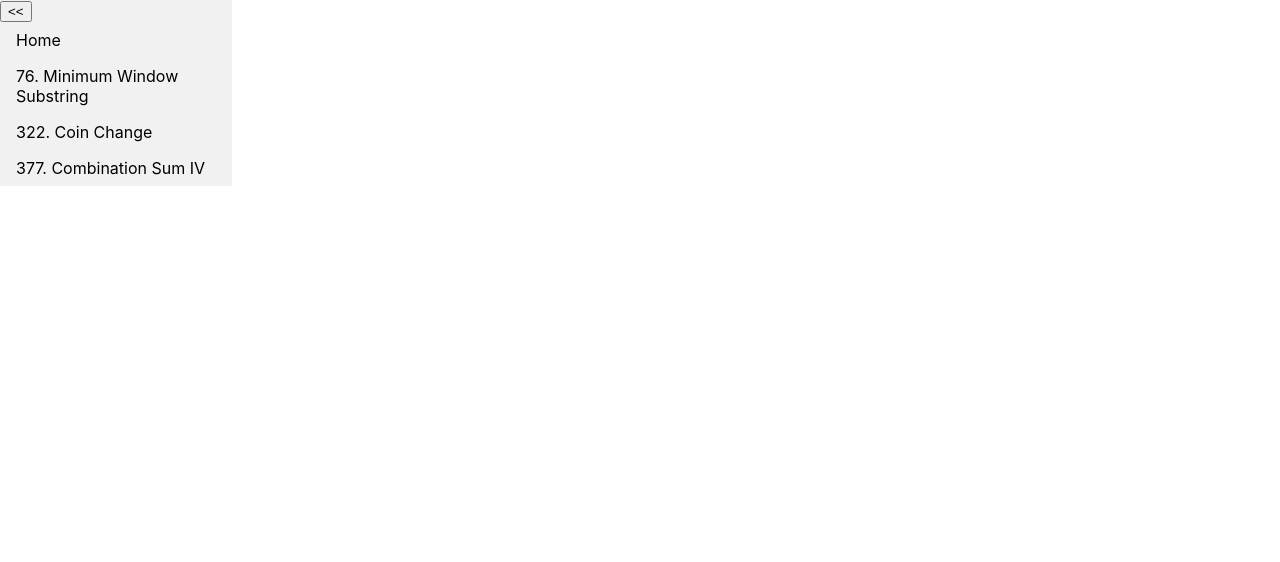
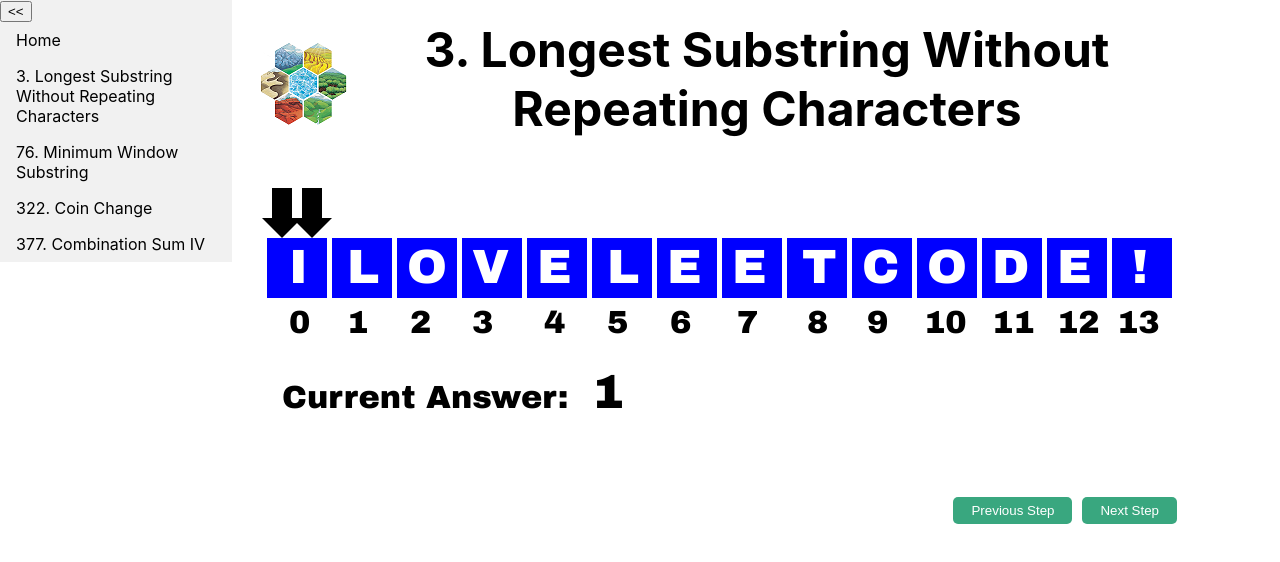
Before and after one commit to EricWebsmith/leetcode_web, a React (Create React App) app: page /leetcode_web/3 in a window 1280 px wide. Shown: the top 562 px of the page. Built offline with nearby package versions, Linux system fonts and the light colour scheme.

Commit message:
3. Longest Substring Without Repeating Characters

```diff
--- a/src/App.js
+++ b/src/App.js
@@ -1,8 +1,9 @@
 import { useState } from 'react';
 import { NavLink, Route, Routes } from 'react-router-dom';
 
-import Leetcode_76 from './Leetcode/Leetcode_76';
-import Leetcode_322 from './Leetcode/Leetcode_322';
+import Leetcode3 from './Leetcode/Leetcode3';
+import Leetcode76 from './Leetcode/Leetcode76';
+import Leetcode322 from './Leetcode/Leetcode322';
 import Leetcode377 from './Leetcode/Leetcode377';
 
 function App() {
@@ -21,6 +22,7 @@ function App() {
 
     <ul>
       <li><button onClick={hide}>&lt;&lt;</button><NavLink to="/leetcode_web/">Home</NavLink></li>
+      <li><NavLink to="/leetcode_web/3" >3. Longest Substring Without Repeating Characters</NavLink></li>
       <li><NavLink to="/leetcode_web/76" >76. Minimum Window Substring</NavLink></li>
       <li><NavLink to="/leetcode_web/322" >322. Coin Change</NavLink></li>
       <li><NavLink to="/leetcode_web/377" >377. Combination Sum IV</NavLink></li>
@@ -36,9 +38,10 @@ function App() {
       <div className="article">
 
         <Routes>
-          <Route path="/leetcode_web/" element={<Leetcode_322></Leetcode_322>}></Route>
-          <Route path="/leetcode_web/76" element={<Leetcode_76></Leetcode_76>}></Route>
-          <Route path="/leetcode_web/322" element={<Leetcode_322></Leetcode_322>}></Route>
+          <Route path="/leetcode_web/" element={<Leetcode322></Leetcode322>}></Route>
+          <Route path="/leetcode_web/3" element={<Leetcode3></Leetcode3>}></Route>
+          <Route path="/leetcode_web/76" element={<Leetcode76></Leetcode76>}></Route>
+          <Route path="/leetcode_web/322" element={<Leetcode322></Leetcode322>}></Route>
           <Route path="/leetcode_web/377" element={<Leetcode377></Leetcode377>}></Route>
         </Routes>
       </div>
--- /dev/null
+++ b/src/Leetcode/Leetcode3.js
@@ -0,0 +1,203 @@
+import { useEffect, useState } from 'react';
+import logo from '../logo.png';
+
+export default function Leetcode3() {
+    //const dispatch = useDispatch();
+    const [frameIndex, setFrameIndex] = useState(0)
+
+    const frameLength = 14;
+    const frames = {
+        0: { left: 0, right: 0, ans: 1 },
+        1: { left: 0, right: 1, ans: 1 },
+        2: { left: 0, right: 2, ans: 1 },
+        3: { left: 0, right: 3, ans: 1 },
+        4: { left: 0, right: 4, ans: 1 },
+        5: { left: 2, right: 5, ans: 4 },
+        6: { left: 5, right: 6, ans: 4 },
+        7: { left: 7, right: 7, ans: 4 },
+        8: { left: 7, right: 8, ans: 4 },
+        9: { left: 7, right: 9, ans: 4 },
+        10: { left: 7, right: 10, ans: 4 },
+        11: { left: 7, right: 11, ans: 4 },
+        12: { left: 8, right: 12, ans: 5 },
+        13: { left: 8, right: 13, ans: 6 },
+    }
+
+    const step = 65;
+    const leftPointerBase = -110;
+    const rightPointerBase = -80;
+
+    const frame = frames[frameIndex];
+    useEffect(() => {
+        console.log('useEffect');
+
+        const previousFrame = frameIndex > 0 ? frames[frameIndex - 1] : null;
+        console.log(frame);
+
+
+        const leftPointer = document.getElementById('leftPointer');
+        leftPointer.setAttribute('transform', `translate(${leftPointerBase + frame.left * step}, 0)`)
+
+        const rightPointer = document.getElementById('rightPointer');
+        rightPointer.setAttribute('transform', `translate(${rightPointerBase + frame.right * step}, 0)`)
+
+        const leftPointerShadow = document.getElementById('leftPointerShadow');
+        leftPointerShadow.setAttribute('display', 'none');
+        if (previousFrame) {
+            if (previousFrame.left !== frame.left) {
+                leftPointerShadow.setAttribute('display', 'block');
+                leftPointerShadow.setAttribute('transform', `translate(${leftPointerBase + previousFrame.left * step}, 0)`)
+            }
+        }
+
+        const rectContainer = document.getElementById('rectContainer');
+        const rects = rectContainer.children;
+        for (const rect of rects) {
+            rect.setAttribute('fill', 'blue');
+        }
+        if (previousFrame) {
+
+            if (previousFrame.left !== frame.left) {
+                const repeatCharIndex = frame.left - 1;
+                rects[repeatCharIndex].setAttribute('fill', 'red');
+            }
+
+            if (previousFrame.ans<frame.ans) {
+                document.getElementById('ans').setAttribute('fill', 'red');
+            } else {
+                document.getElementById('ans').setAttribute('fill', 'black');
+            }
+        }
+
+
+
+
+
+    }, [frameIndex]);
+
+
+    function handlePreviousClick() {
+        console.log(frameIndex);
+        if (frameIndex > 0) {
+            setFrameIndex(frameIndex - 1);
+        }
+    }
+
+    function handleNextClick() {
+        console.log(frameIndex);
+        if (frameIndex + 1 < frameLength) {
+            setFrameIndex(frameIndex + 1);
+        }
+    }
+
+    return (
+        <>
+
+            <div className='ppt' style={{ width: 950, cursor:'url(Laser_Pointer.png), pointer!important' }}>
+                <header>
+                    <img className='logo' src={logo} alt='logo' />
+                    <h1>3. Longest Substring Without Repeating Characters</h1>
+                </header>
+                <svg id='svg' width={950} height={350} style={{
+                    backgroundColor: 'white',
+                    cursor:'url(Laser_Pointer.png), pointer!important'
+                }}>
+                    <g id='rectContainer' style={{
+                        border: '3px solid red',
+                        borderColor: 'red',
+                        fill: 'blue'
+                    }}>
+                        <rect x={35} y={100} height='60' width='60'>
+                        </rect>
+                        <rect x={100} y={100} height='60' width='60'>
+                        </rect>
+                        <rect x={165} y={100} height='60' width='60'>
+                        </rect>
+                        <rect x={230} y={100} height='60' width='60'>
+                        </rect>
+                        <rect x={295} y={100} height='60' width='60'>
+                        </rect>
+                        <rect x={360} y={100} height='60' width='60'>
+                        </rect>
+                        <rect x={425} y={100} height='60' width='60'>
+                        </rect>
+                        <rect x={490} y={100} height='60' width='60'>
+                        </rect>
+                        <rect x={555} y={100} height='60' width='60'>
+                        </rect>
+                        <rect x={620} y={100} height='60' width='60'>
+                        </rect>
+                        <rect x={685} y={100} height='60' width='60'>
+                        </rect>
+                        <rect x={750} y={100} height='60' width='60'>
+                        </rect>
+                        <rect x={815} y={100} height='60' width='60'>
+                        </rect>
+                        <rect x={880} y={100} height='60' width='60'>
+                        </rect>
+                    </g>
+                    <g id='chars' style={{
+                        fontSize: '48px',
+                        fill: 'white',
+                        fontFamily: 'Arial Black'
+                    }}>
+                        <text x='57' y='145'>I</text>
+                        <text x='115' y='145'>L</text>
+                        <text x='175' y='145'>O</text>
+                        <text x='240' y='145'>V</text>
+                        <text x='305' y='145'>E</text>
+                        <text x='375' y='145'>L</text>
+                        <text x='435' y='145'>E</text>
+                        <text x='500' y='145'>E</text>
+                        <text x='570' y='145'>T</text>
+                        <text x='630' y='145'>C</text>
+                        <text x='695' y='145'>O</text>
+                        <text x='760' y='145'>D</text>
+                        <text x='825' y='145'>E</text>
+                        <text x='900' y='145'>!</text>
+                    </g>
+                    <g id='index' transform='translate(0, 50)' style={{
+                        fontSize: '32px',
+                        fontFamily: 'Arial Black'
+                    }}>
+                        <text x='57' y='145'>0</text>
+                        <text x='115' y='145'>1</text>
+                        <text x='178' y='145'>2</text>
+                        <text x='240' y='145'>3</text>
+                        <text x='312' y='145'>4</text>
+                        <text x='375' y='145'>5</text>
+                        <text x='438' y='145'>6</text>
+                        <text x='505' y='145'>7</text>
+                        <text x='575' y='145'>8</text>
+                        <text x='635' y='145'>9</text>
+                        <text x='692' y='145'>10</text>
+                        <text x='760' y='145'>11</text>
+                        <text x='825' y='145'>12</text>
+                        <text x='885' y='145'>13</text>
+                    </g>
+
+                    <text x='50' y='270' style={{
+                        fontSize: '32px',
+                        fontFamily: 'Arial Black'
+                    }}>Current Answer:</text>
+                    <text id='ans' x='360' y='270' style={{
+                        fontSize: '48px',
+                        fontFamily: 'Arial Black'
+                    }}>{frame.ans}</text>
+
+                    <path id='leftPointer' transform='translate(-110, 0)' d="M150 50 L150 80 L140 80 L160 100 L180 80 L170 80 L170 50 Z" />
+                    <path id='leftPointerShadow' fill='transparent'
+                        stroke-dasharray="3,3"
+                     stroke='black' stroke-width="3" transform='translate(-110, 0)' d="M150 50 L150 80 L140 80 L160 100 L180 80 L170 80 L170 50 Z" />
+                    <path id='rightPointer' transform='translate(-80, 0)' d="M150 50 L150 80 L140 80 L160 100 L180 80 L170 80 L170 50 Z" />
+                </svg>
+                <div className='btnbar'>
+                    <button className='btn' onClick={handlePreviousClick}>Previous Step</button>
+                    <button className='btn' onClick={handleNextClick}>Next Step</button>
+                </div>
+            </div>
+
+        </>
+
+    );
+}
--- a/src/Leetcode/Leetcode_76.js
+++ b/src/Leetcode/Leetcode76.js
@@ -1,8 +1,8 @@
 import { useState } from 'react';
-import './Leetcode_76.css';
+import './Leetcode76.css';
 import logo from '../logo.png';
 
-export default function Leetcode_76() {
+export default function Leetcode76() {
   const [step, setStep] = useState(0)
   const s = "ADOBECODEBANC";
   const sArray = s.split('');
--- a/src/index.css
+++ b/src/index.css
@@ -7,6 +7,16 @@ body {
   -moz-osx-font-smoothing: grayscale;
 }
 
+.ppt{
+  padding-top: 10px;
+  cursor: url(Laser_Pointer.png), pointer!important
+}
+
+
+h1 {
+  font-size: 48px;
+}
+
 .logo {
   padding-top: 10px;
   padding-left: 20px;
@@ -14,7 +24,7 @@ body {
 
 header {
   padding-top: 10px;
-  width: 700px;
+  /* width: 700px; */
   display: flex;
   align-items: center;
   text-align: center;
```
Also changed, not shown: src/Laser_Pointer.png (added), src/Leetcode/Leetcode322.js (renamed from src/Leetcode/Leetcode_322.js), src/Leetcode/Leetcode76.css (renamed from src/Leetcode/Leetcode_76.css).
